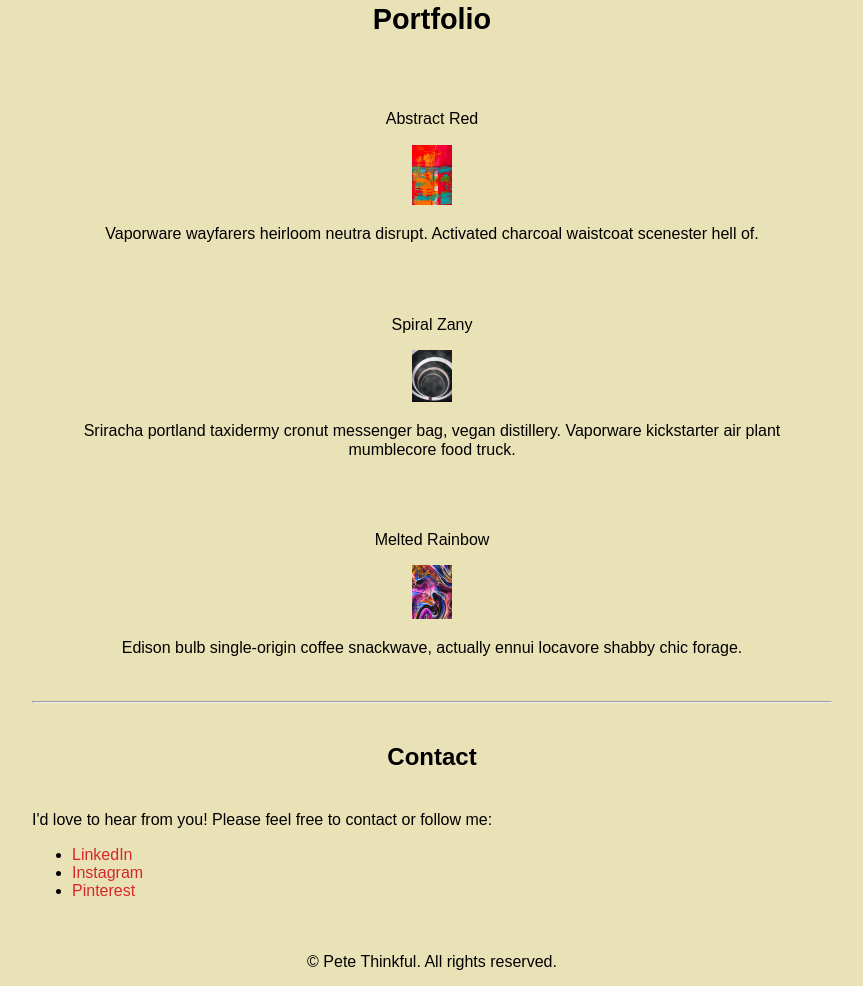
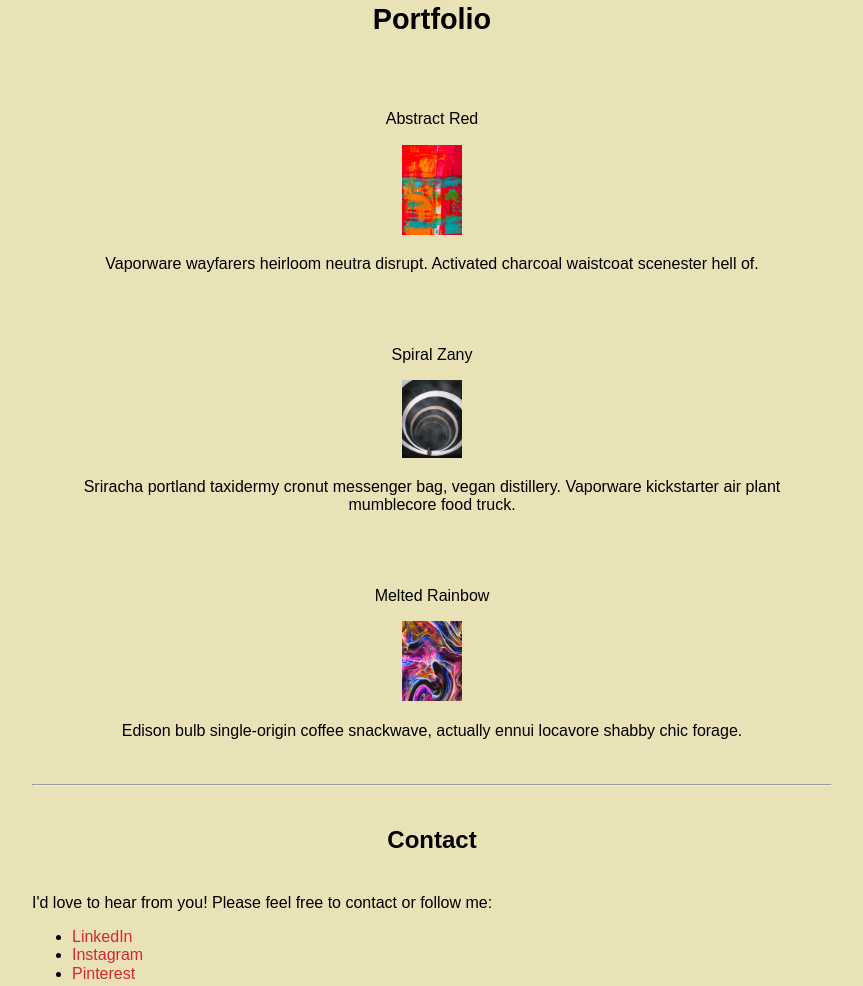
Before and after one commit to Amandawebexplorer/petethinkfulApril24, a plain HTML site: page index.html in a window 1280 px wide. Shown: the part 767-1753 px from the top of the page, without its empty margins (208-1071 px from the left). Drawn offline with nearby package versions, Linux system fonts and the light colour scheme.

Commit message:
Update index.html

```diff
--- a/index.html
+++ b/index.html
@@ -47,17 +47,17 @@
       <article>
         <div>
           <p>Abstract Red</p>
-          <img src="images/abstract-red.png" alt="Abstract-Red" width="40"> <!-- Adjust width here -->
+          <img src="images/abstract-red.png" alt="Abstract-Red" width="60"> <!-- Adjust width here -->
           <p>Vaporware wayfarers heirloom neutra disrupt. Activated charcoal waistcoat scenester hell of.</p>
         </div>
         <div>
           <p>Spiral Zany</p>
-          <img src="images/spiral-zany.png" alt="Spiral-Zany" width="40"> <!-- Adjust width here -->
+          <img src="images/spiral-zany.png" alt="Spiral-Zany" width="60"> <!-- Adjust width here -->
           <p>Sriracha portland taxidermy cronut messenger bag, vegan distillery. Vaporware kickstarter air plant mumblecore food truck.</p>
         </div>
         <div>
           <p>Melted Rainbow</p>
-          <img src="images/melted-rainbow.png" alt="Melted Rainbow" width="40"> <!-- Adjust width here -->
+          <img src="images/melted-rainbow.png" alt="Melted Rainbow" width="60"> <!-- Adjust width here -->
           <p>Edison bulb single-origin coffee snackwave, actually ennui locavore shabby chic forage.</p>
         </div>
       </article>
```
